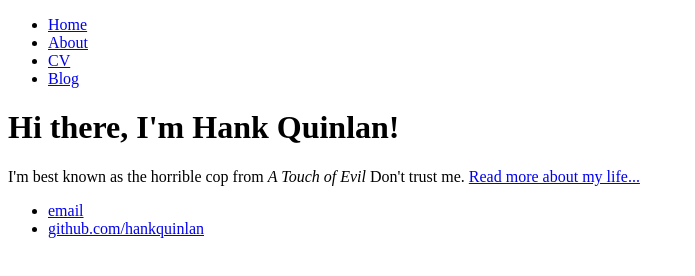
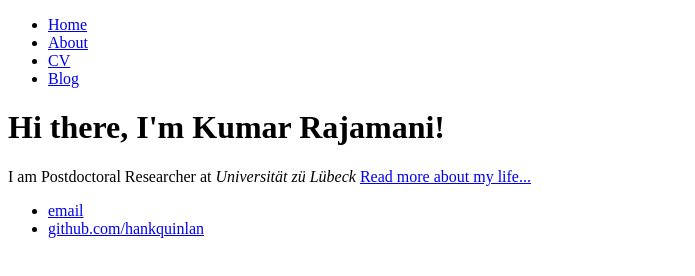
Before and after one commit to kumartr/kumartr.github.io, a plain HTML site: page index.html in a window 1280 px wide. Shown: the whole page, without its empty margins (0-695 px from the left). Drawn offline with Linux system fonts and the light colour scheme.

Commit message:
Update index.html

```diff
--- a/index.html
+++ b/index.html
@@ -14,13 +14,13 @@
 		</nav>
 		<div class="container">
     		<div class="blurb">
-        		<h1>Hi there, I'm Hank Quinlan!</h1>
-				<p>I'm best known as the horrible cop from <em>A Touch of Evil</em> Don't trust me. <a href="/about">Read more about my life...</a></p>
+        		<h1>Hi there, I'm Kumar Rajamani!</h1>
+				<p>I am Postdoctoral Researcher at <em>Universität zü Lübeck</em>  <a href="/about">Read more about my life...</a></p>
     		</div><!-- /.blurb -->
 		</div><!-- /.container -->
 		<footer>
     		<ul>
-        		<li><a href="mailto:hankquinlanhub@gmail.com">email</a></li>
+        		<li><a href="mailto:kumar.rajamani@uni-luebeck.de ">email</a></li>
         		<li><a href="https://github.com/hankquinlan">github.com/hankquinlan</a></li>
 			</ul>
 		</footer>
```
